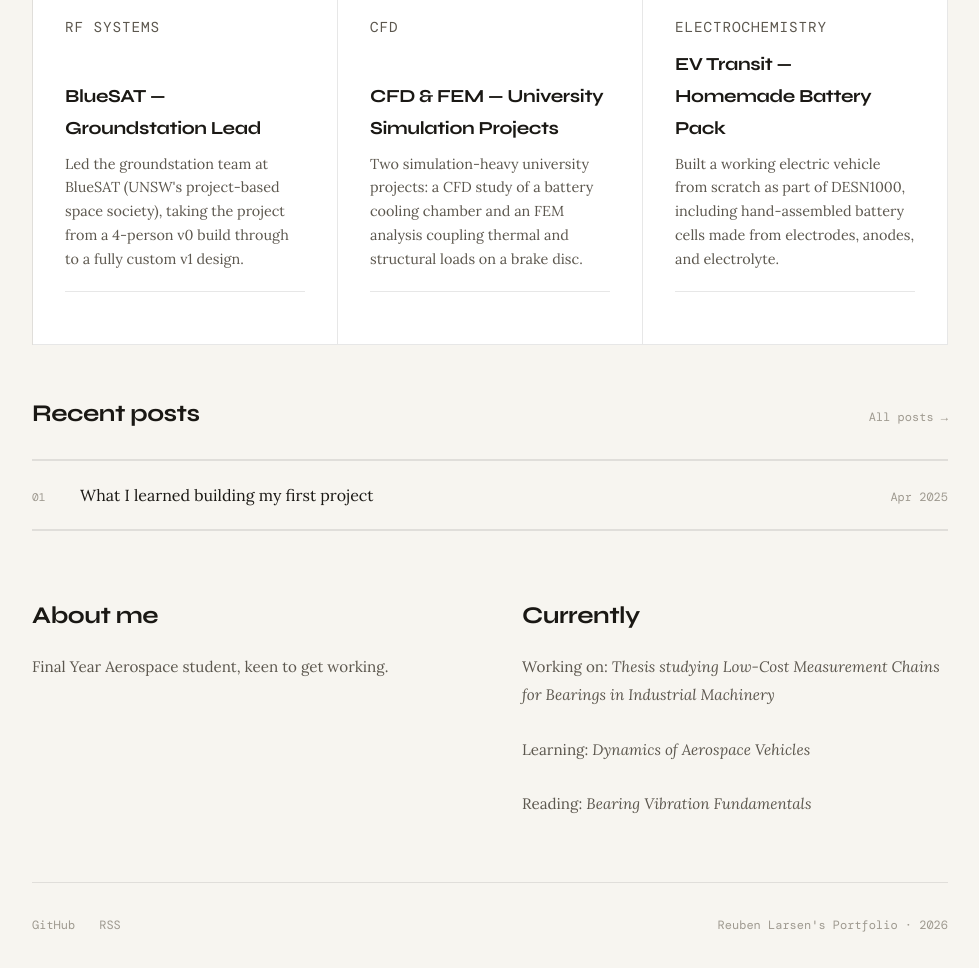
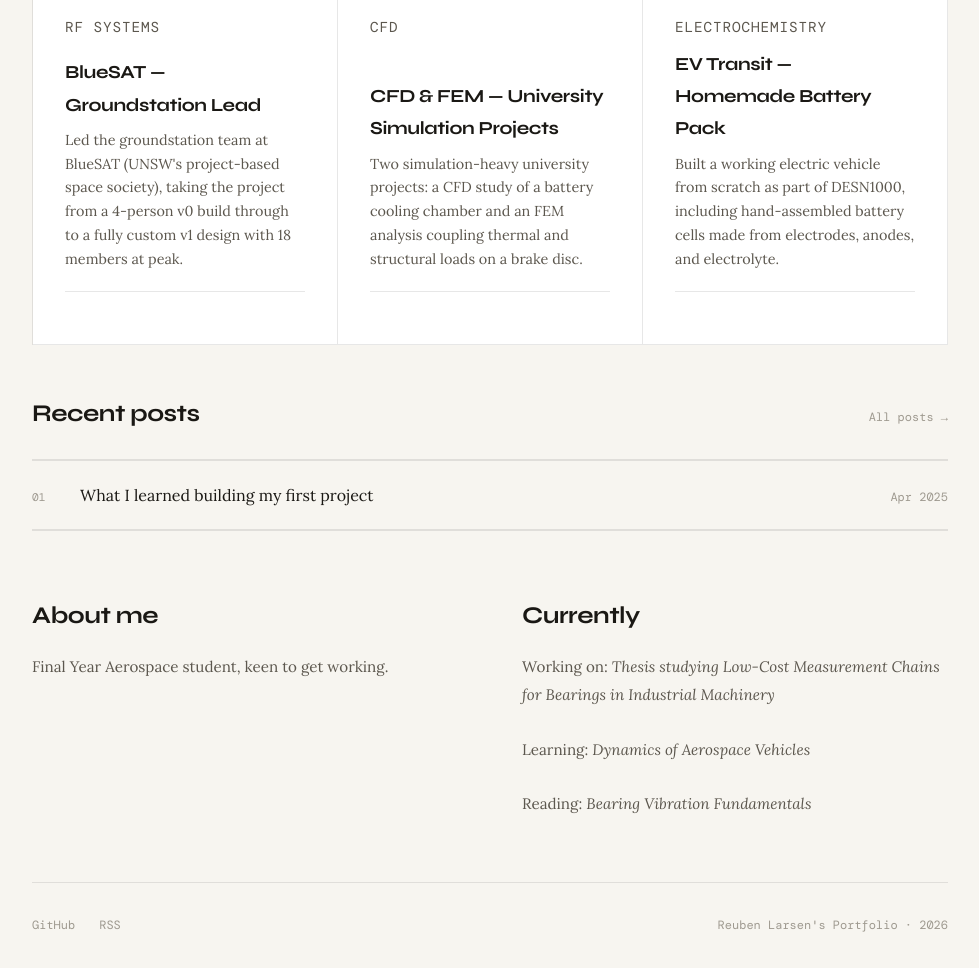
Before and after one commit to Reub2003/Portfolio, a Jekyll site: the page built from index.html, in a window 1280 px wide, cut to the strip 827-1795 px from the top of the page. Shown: the whole strip, without its empty margins (150-1129 px from the left). Built offline with Jekyll 4.4.1, drawn with Linux system fonts in a browser that asks for light colours.

Commit message:
Update bluesat-groundstation.md

```diff
--- a/_projects/bluesat-groundstation.md
+++ b/_projects/bluesat-groundstation.md
@@ -1,10 +1,10 @@
 ---
 title: "BlueSAT — Groundstation Lead"
-description: "Led the groundstation team at BlueSAT (UNSW's project-based space society), taking the project from a 4-person v0 build through to a fully custom v1 design."
+description: "Led the groundstation team at BlueSAT (UNSW's project-based space society), taking the project from a 4-person v0 build through to a fully custom v1 design with 18 members at peak."
 tech: [RF Systems, Hardware, Systems Engineering]
 image: "/Portfolio/assets/images/bluesat-groundstation.jpg"
 featured: true
-status: "Ongoing"
+status: "Stepped Down"
 ---
 
 ## What is BlueSAT?
```
